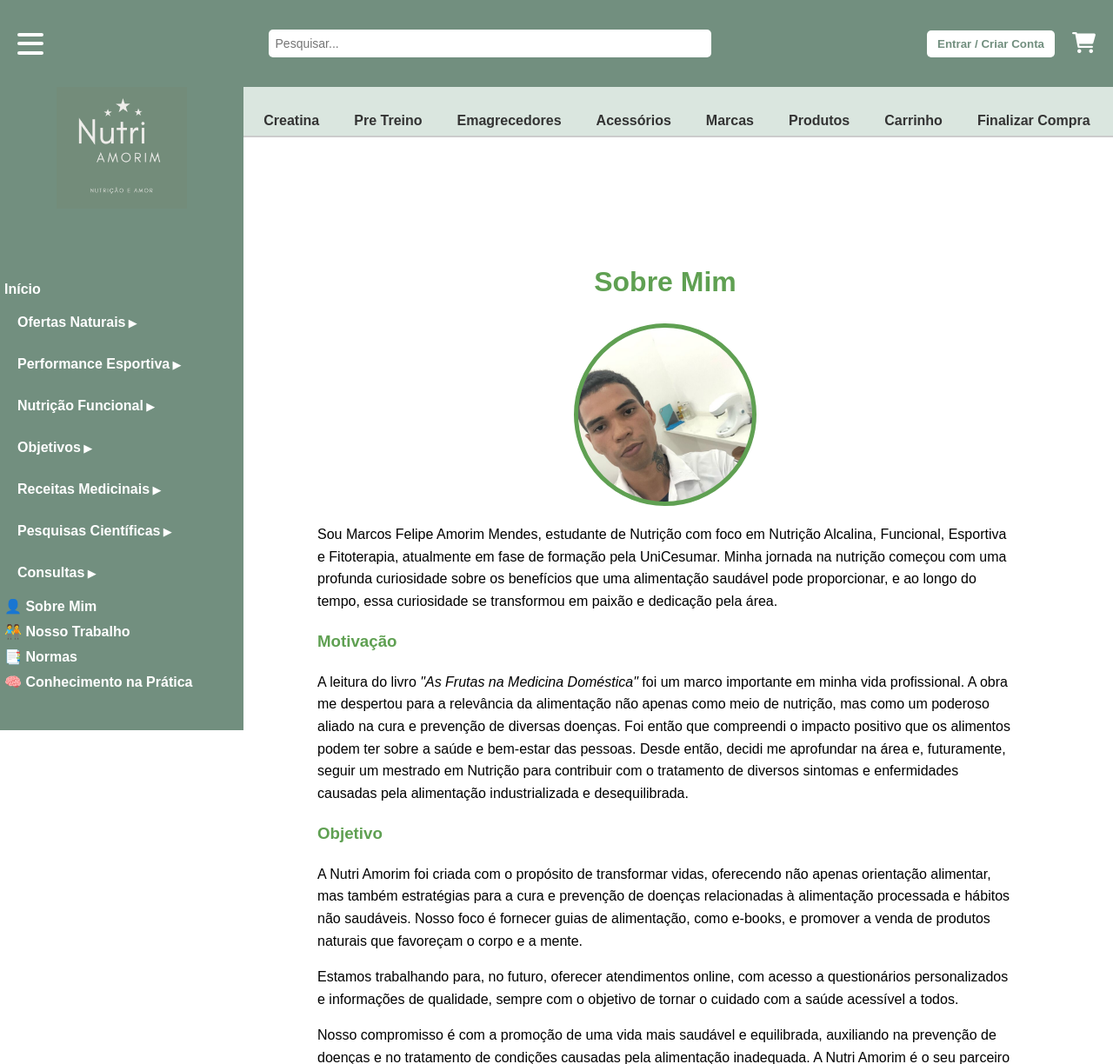
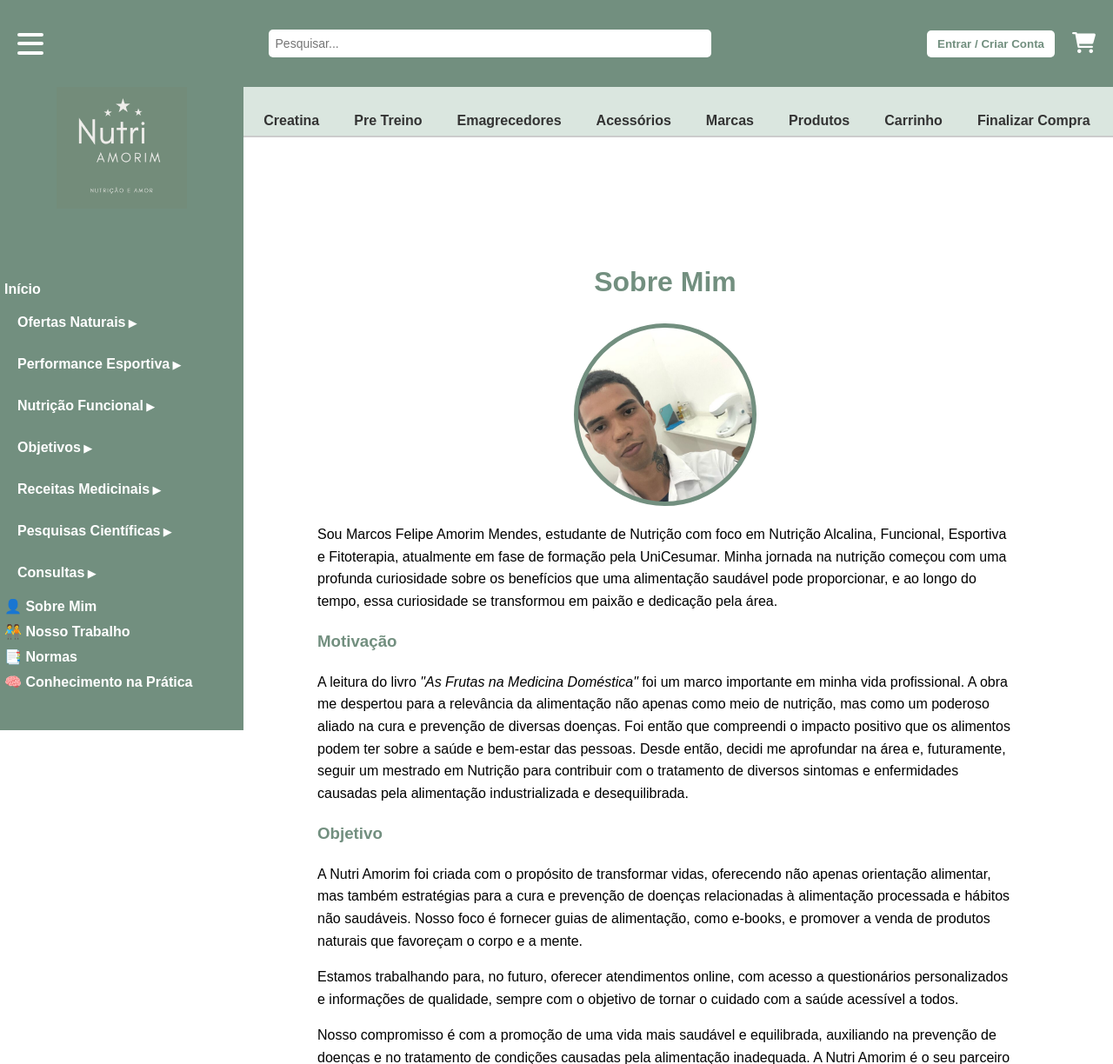
Before and after one commit to NutriAmorim/nutri_site, a Django app: page /sobre_mim/ in a window 1280 px wide. Shown: the top 1224 px of the page at 87% size. Run offline with Django 5.2, Linux system fonts and the light colour scheme.

Commit message:
adicionando mudanças no visual d29

```diff
--- /dev/null
+++ b/loja_app/context_processors.py
@@ -0,0 +1,8 @@
+from .models import Carrinho
+
+def carrinho_total(request):
+    if request.user.is_authenticated:
+        total_itens = Carrinho.objects.filter(usuario=request.user).count()
+    else:
+        total_itens = 0
+    return {'total_itens_carrinho': total_itens}
--- a/loja_app/templates/loja_app/carrinho.html
+++ b/loja_app/templates/loja_app/carrinho.html
@@ -1,3 +1,8 @@
+{% extends 'base.html' %}
+
+{% load static %}
+
+{% block content %}
 <!DOCTYPE html>
 <html lang="pt-br">
 <head>
@@ -84,3 +89,4 @@
     </script>
 </body>
 </html>
+{% endblock %}
--- a/loja_app/templates/loja_app/produtos.html
+++ b/loja_app/templates/loja_app/produtos.html
@@ -1,4 +1,6 @@
 {% extends 'base.html' %}
+{% load static %}
+
 {% block content %}
 <!DOCTYPE html>
 <html lang="pt-br">
--- a/loja_app/templates/loja_app/sobre_mim.html
+++ b/loja_app/templates/loja_app/sobre_mim.html
@@ -3,18 +3,18 @@
 {% block content %}
 <div style="max-width: 800px; margin: auto; padding: 20px; font-family: Arial, sans-serif; line-height: 1.6;">
     <!-- Título centralizado -->
-    <h1 style="color: #5FA052; text-align: center;">Sobre Mim</h1>
+    <h1 style="color: #728f7f; text-align: center;">Sobre Mim</h1>
 
     <!-- Perfil redondo com imagem (aumentado) -->
-    <div style="width: 200px; height: 200px; border-radius: 50%; border: 5px solid #5FA052; margin: 20px auto; background-image: url('/static/img/perfil.jpg'); background-size: cover; background-position: center;"></div>
+    <div style="width: 200px; height: 200px; border-radius: 50%; border: 5px solid #728f7f; margin: 20px auto; background-image: url('/static/img/perfil.jpg'); background-size: cover; background-position: center;"></div>
 
     <!-- Texto centralizado com margens respeitadas -->
     <p style="text-align: left;">Sou Marcos Felipe Amorim Mendes, estudante de Nutrição com foco em Nutrição Alcalina, Funcional, Esportiva e Fitoterapia, atualmente em fase de formação pela UniCesumar. Minha jornada na nutrição começou com uma profunda curiosidade sobre os benefícios que uma alimentação saudável pode proporcionar, e ao longo do tempo, essa curiosidade se transformou em paixão e dedicação pela área.</p>
 
-    <h3 style="color: #5FA052;">Motivação</h3>
+    <h3 style="color: #728f7f;">Motivação</h3>
     <p style="text-align: left;">A leitura do livro <i>"As Frutas na Medicina Doméstica"</i> foi um marco importante em minha vida profissional. A obra me despertou para a relevância da alimentação não apenas como meio de nutrição, mas como um poderoso aliado na cura e prevenção de diversas doenças. Foi então que compreendi o impacto positivo que os alimentos podem ter sobre a saúde e bem-estar das pessoas. Desde então, decidi me aprofundar na área e, futuramente, seguir um mestrado em Nutrição para contribuir com o tratamento de diversos sintomas e enfermidades causadas pela alimentação industrializada e desequilibrada.</p>
 
-    <h3 style="color: #5FA052;">Objetivo</h3>
+    <h3 style="color: #728f7f;">Objetivo</h3>
     <p style="text-align: left;">A Nutri Amorim foi criada com o propósito de transformar vidas, oferecendo não apenas orientação alimentar, mas também estratégias para a cura e prevenção de doenças relacionadas à alimentação processada e hábitos não saudáveis. Nosso foco é fornecer guias de alimentação, como e-books, e promover a venda de produtos naturais que favoreçam o corpo e a mente.</p>
 
     <p style="text-align: left;">Estamos trabalhando para, no futuro, oferecer atendimentos online, com acesso a questionários personalizados e informações de qualidade, sempre com o objetivo de tornar o cuidado com a saúde acessível a todos.</p>
--- a/loja_app/views.py
+++ b/loja_app/views.py
@@ -1,7 +1,6 @@
 from django.shortcuts import render, redirect
 from django.contrib.auth.decorators import login_required
-from .models import Produto, Carrinho
-from .models import Pedido, Endereco
+from .models import Produto, Carrinho, Pedido, Endereco
 
 
 # Página inicial
@@ -184,7 +183,7 @@ def carrinho(request):
     itens = Carrinho.objects.filter(usuario=request.user)
     total = sum(item.total() for item in itens)
 
-    return render(request, 'carrinho.html', {'itens': itens, 'total': total})
+    return render(request, 'loja_app/carrinho.html', {'itens': itens, 'total': total})
 
 @login_required
 def remover_do_carrinho(request, carrinho_id):
@@ -206,18 +205,6 @@ def produtos(request):
     return render(request, 'loja_app/produtos.html', {'ebooks': ebooks})
 
 
-def carrinho(request):
-    carrinho_items = Carrinho.objects.filter(usuario=request.user)
-    total = sum(item.total() for item in carrinho_items)
-    return render(request, 'loja_app/carrinho.html', {'carrinho_items': carrinho_items, 'total': total})
-
-
-def remover_do_carrinho(request, item_id):
-    item = Carrinho.objects.get(id=item_id)
-    item.delete()
-    return redirect('carrinho')
-
-
 def finalizar_compra(request):
     # Suponha que o pedido e o endereço são recuperados do banco de dados
     pedido = Pedido.objects.get(user=request.user)
@@ -231,8 +218,3 @@ def finalizar_compra(request):
         return render(request, 'loja_app/compra_confirmada.html', {'pedido': pedido})
 
     return render(request, 'loja_app/finalizar_compra.html', {'pedido': pedido, 'endereco': endereco})
-
-
-def pedido_confirmado(request, pedido_id):
-    pedido = Pedido.objects.get(id=pedido_id)
-    return render(request, 'loja_app/pedido_confirmado.html', {'pedido': pedido})
--- a/loja_nutri/settings.py
+++ b/loja_nutri/settings.py
@@ -55,6 +55,7 @@ TEMPLATES = [
                 'django.template.context_processors.request',
                 'django.contrib.auth.context_processors.auth',
                 'django.contrib.messages.context_processors.messages',
+                'loja_app.context_processors.carrinho_total',
             ],
         },
     },
```
